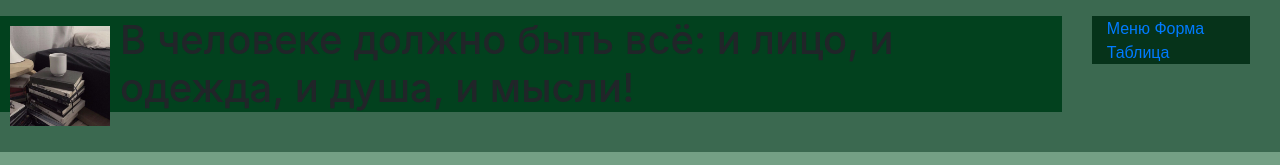
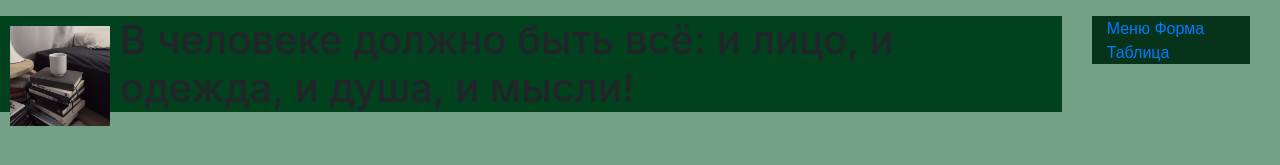
Before and after one commit to VerOnikangel/web4, a plain HTML site: page index.html in a window 1280 px wide. Shown: the top 165 px of the page. Drawn offline with nearby package versions, Linux system fonts and the light colour scheme.

Commit message:
Update styles.css

```diff
--- a/styles.css
+++ b/styles.css
@@ -44,7 +44,7 @@ header{
     flex-direction: column;
     margin: 0px;
     width: 100%;
-    background-color: #3b6950;
+    background-color: #74a085;
 }
 
 main{
```
